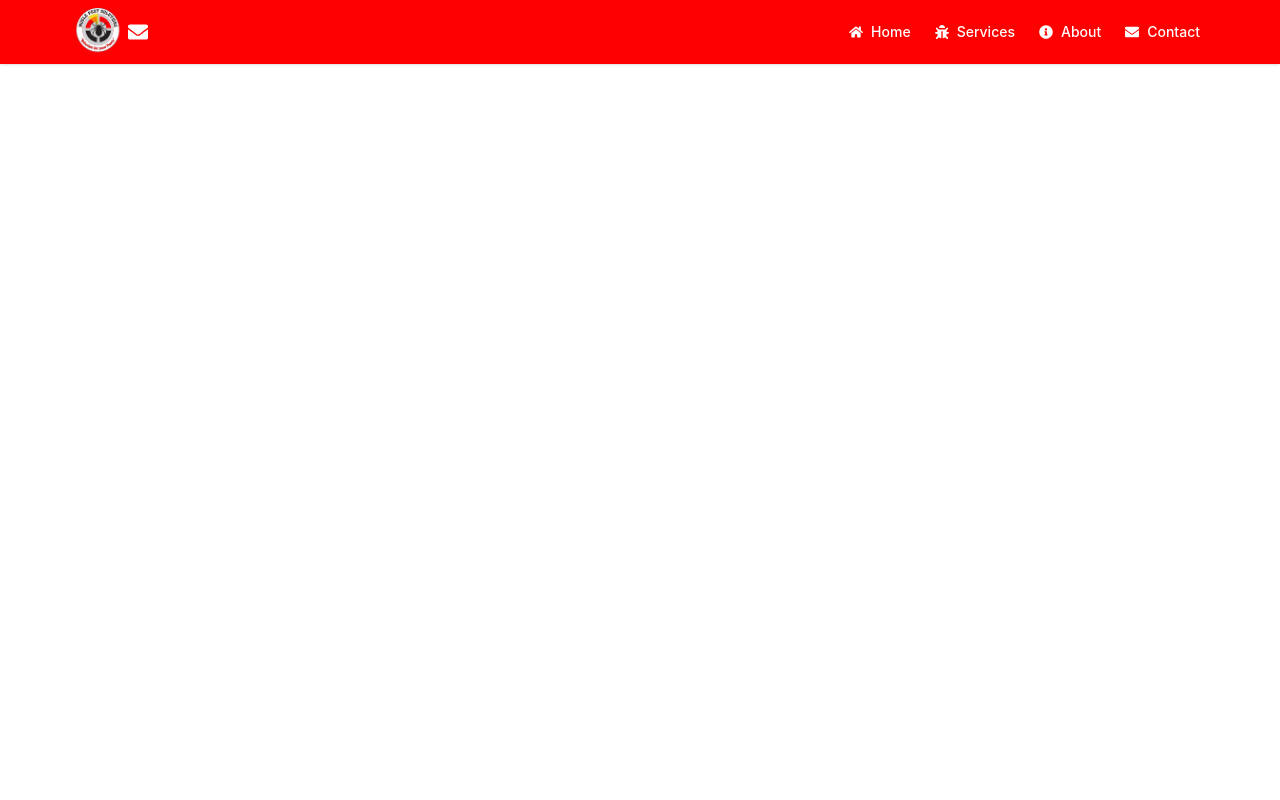
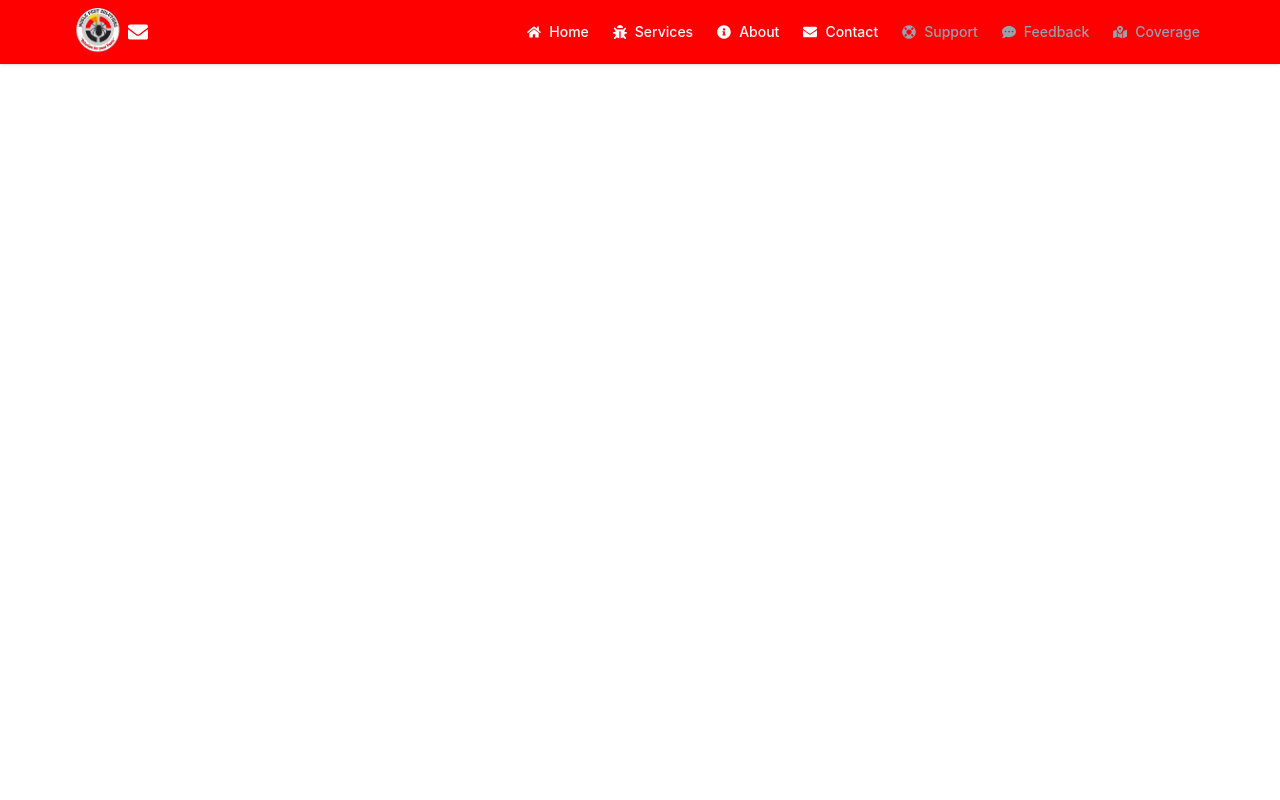
Before and after one commit to Ymffuture/Future_YMF, a React (Vite) app: page / in a window 1280 px wide. Shown: the top 800 px of the page. Built offline with nearby package versions, Linux system fonts and the light colour scheme.

Commit message:
Update Navbar.jsx

```diff
--- a/src/components/Navbar.jsx
+++ b/src/components/Navbar.jsx
@@ -2,7 +2,15 @@ import React, { useState } from 'react';
 import { Link } from 'react-router-dom';
 import { Drawer, Button, Menu, Tooltip } from 'antd';
 import { MenuOutlined } from '@ant-design/icons';
-import { FaHome, FaBug, FaInfoCircle, FaEnvelope } from 'react-icons/fa';
+import {
+  FaHome,
+  FaBug,
+  FaInfoCircle,
+  FaEnvelope,
+  FaLifeRing,
+  FaCommentDots,
+  FaMapMarkedAlt,
+} from 'react-icons/fa';
 
 const Navbar = () => {
   const [open, setOpen] = useState(false);
@@ -40,6 +48,39 @@ const Navbar = () => {
       ),
       key: 'contact',
     },
+    {
+      label: (
+        <Tooltip title="Coming soon">
+          <div className="flex items-center gap-2 text-gray-400 cursor-not-allowed">
+            <FaLifeRing /> Support
+          </div>
+        </Tooltip>
+      ),
+      key: 'support',
+      disabled: true,
+    },
+    {
+      label: (
+        <Tooltip title="Coming soon">
+          <div className="flex items-center gap-2 text-gray-400 cursor-not-allowed">
+            <FaCommentDots /> Feedback
+          </div>
+        </Tooltip>
+      ),
+      key: 'feedback',
+      disabled: true,
+    },
+    {
+      label: (
+        <Tooltip title="Coming soon">
+          <div className="flex items-center gap-2 text-gray-400 cursor-not-allowed">
+            <FaMapMarkedAlt /> Coverage
+          </div>
+        </Tooltip>
+      ),
+      key: 'coverage',
+      disabled: true,
+    },
   ];
 
   return (
@@ -67,7 +108,12 @@ const Navbar = () => {
         {/* Desktop Menu */}
         <div className="hidden md:flex space-x-6 text-sm font-medium text-white">
           {menuItems.map((item) => (
-            <div key={item.key} className="hover:text-gray-200 hover:bg-white">
+            <div
+              key={item.key}
+              className={`${
+                item.disabled ? 'text-gray-400 cursor-not-allowed' : 'hover:text-gray-200 hover:bg-white'
+              }`}
+            >
               {item.label}
             </div>
           ))}
@@ -75,17 +121,17 @@ const Navbar = () => {
 
         {/* Mobile Toggle */}
         <div className="md:hidden">
-          <Button type="text" icon={<MenuOutlined style={{ color: '#fff' }} />} onClick={() => setOpen(true)} />
+          <Button
+            type="text"
+            icon={<MenuOutlined style={{ color: '#fff' }} />}
+            onClick={() => setOpen(true)}
+          />
         </div>
       </div>
 
       {/* Mobile Drawer */}
       <Drawer
-  title={
-    <div className="text-gray-700 text-md text-center font-semibold">
-    ....
-    </div>
-  }
+        title={<div className="text-gray-700 text-md text-center font-semibold">Menu</div>}
         placement="bottom"
         height="85%"
         onClose={() => setOpen(false)}
@@ -162,7 +208,6 @@ const Navbar = () => {
           </div>
         </div>
       </Drawer>
-
     </nav>
   );
 };
```
Lines whose indentation alone changed are shown as unchanged.
